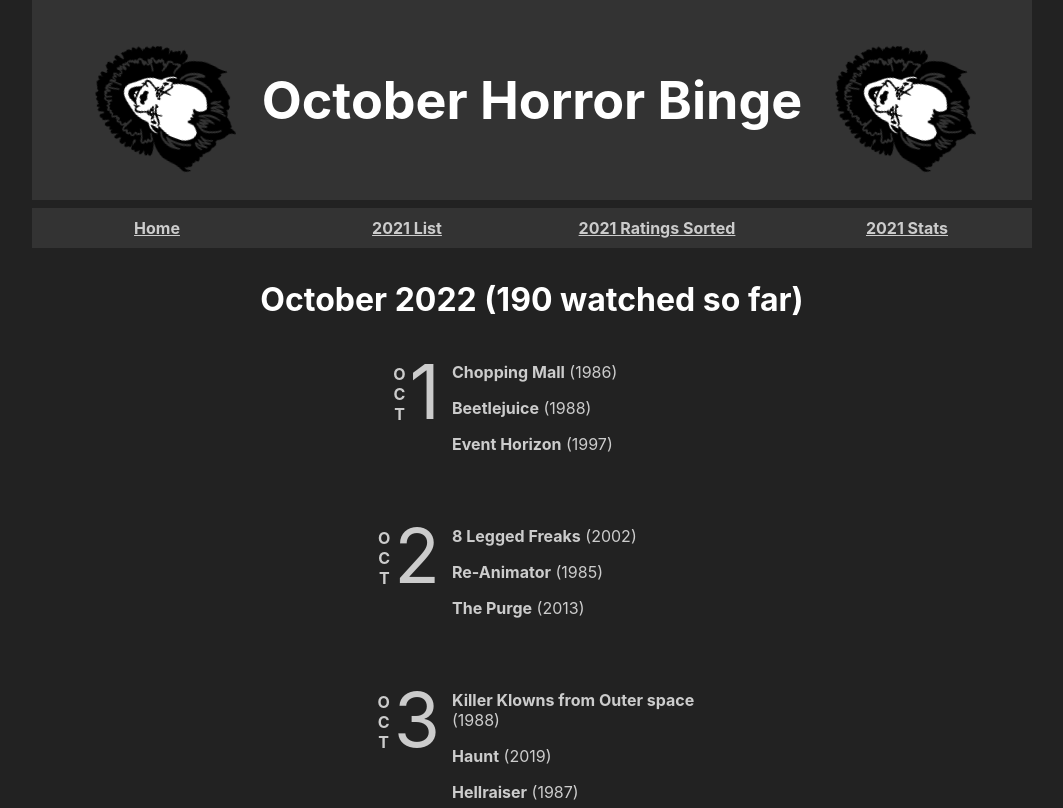
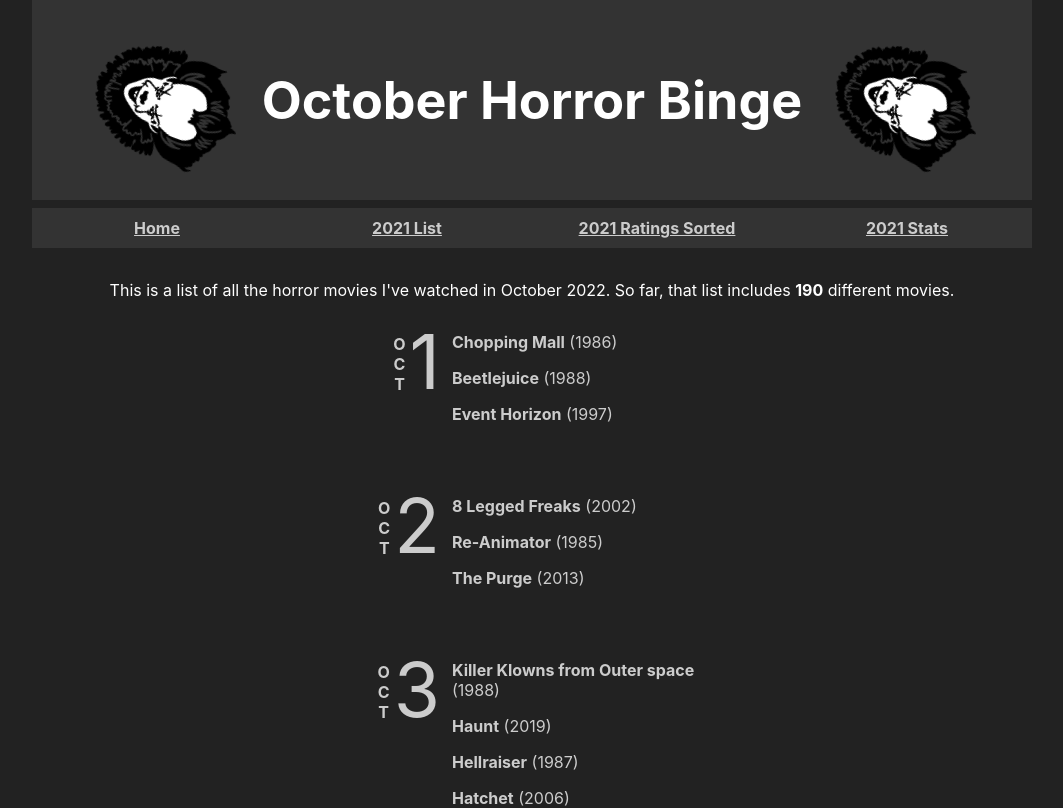
Before and after one commit to cshov/october-horror-binge, a React (Create React App) app: page / in a window 1280 px wide. Shown: the top 808 px of the page, without its empty margins (108-1171 px from the left). Built offline with nearby package versions, Linux system fonts and the light colour scheme.

Commit message:
updating 2022 list styles

```diff
--- a/src/pages/Movies2022/Movies2022.tsx
+++ b/src/pages/Movies2022/Movies2022.tsx
@@ -9,7 +9,7 @@ function Movies2022() {
 
     return (
         <div>
-            <h2>October 2022 ({getMoviesTotal2022()} watched so far)</h2>
+            <p>This is a list of all the horror movies I've watched in October 2022. So far, that list includes <strong>{getMoviesTotal2022()}</strong> different movies.</p>
 
             {moviesByDayArray.map(({ day, movies }, i) => {
                 return (
```
